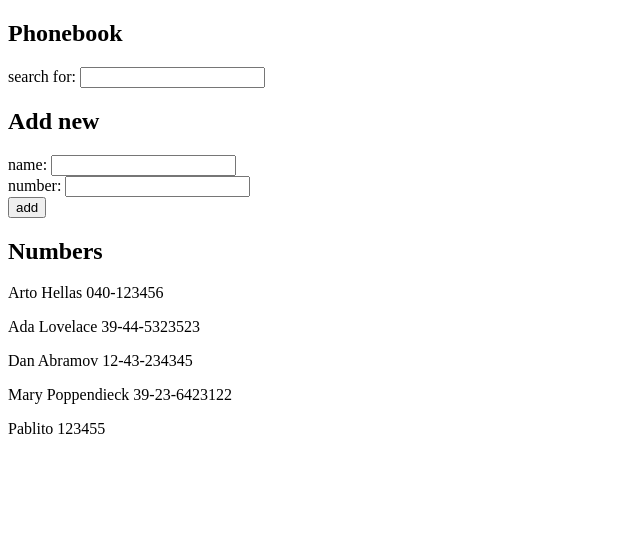
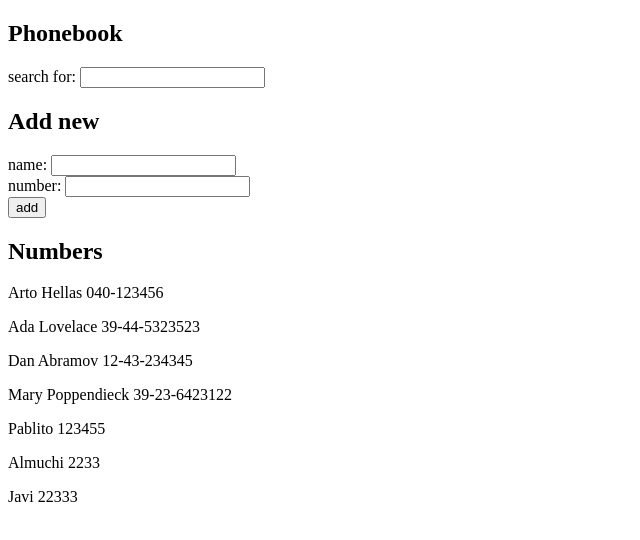
Before and after one commit to pnandez/FullstackOpen, a React (Create React App) app in the folder part2/phonebook/: page / in a window 1280 px wide. Shown: the top 540 px of the page, without its empty margins (0-640 px from the left). Built offline with nearby package versions, Linux system fonts and the light colour scheme; data requests are answered from the project's data file.

Commit message:
Excercise 2.16

```diff
--- a/part2/phonebook/db.json
+++ b/part2/phonebook/db.json
@@ -24,6 +24,16 @@
       "name": "Pablito",
       "number": "123455",
       "id": 5
+    },
+    {
+      "name": "Almuchi",
+      "number": "2233",
+      "id": 6
+    },
+    {
+      "name": "Javi",
+      "number": "22333",
+      "id": 7
     }
   ]
 }
--- a/part2/phonebook/src/App.js
+++ b/part2/phonebook/src/App.js
@@ -3,7 +3,7 @@ import DisplayPerson from './Components/DisplayPerson'
 import FilterPerson from './Components/FilterPerson'
 import NewPersonForm from './Components/NewPersonForm'
 import Persons from './Components/Persons'
-import axios from 'axios'
+import phoneBook from './Services/PhoneBook'
 
 const App = () => {
 
@@ -14,9 +14,10 @@ const App = () => {
   const [nameToSearch, setNameToSearch] = useState('')
 
   useEffect(() => {
-    const promise = axios.get("http://localhost:3001/persons")
-    promise.then(response => {
-      setPersons(response.data)
+
+    phoneBook.getAll()
+    .then(person => {
+      setPersons(person)
     })
   }, [])
 
@@ -36,9 +37,8 @@ const App = () => {
 
 
     checkIfNewPersonExists(newPerson) ? window.alert(`${newPerson['name']} already exists`) :
-    axios.post("http://localhost:3001/persons", newPerson)
-      .then(response =>{
-        setPersons(persons.concat(newPerson))
+    phoneBook.create(newPerson).then(person =>{
+       setPersons(persons.concat(person))
         setNewName("")
         setNewPhone("")
       })
--- a/part2/phonebook/src/Components/Persons.js
+++ b/part2/phonebook/src/Components/Persons.js
@@ -5,7 +5,7 @@ const Persons = (props) => {
   return (
     <div>
         {props.personsToShow.map(person => <DisplayPerson key={person['id']} person={person} />)}
-      </div>
+    </div>
   )
 }
 
--- /dev/null
+++ b/part2/phonebook/src/Services/PhoneBook.js
@@ -0,0 +1,15 @@
+import axios from "axios";
+
+const baseURL = "http://localhost:3001/persons"
+
+const getAll = () => {
+  return axios.get(baseURL)
+    .then(response => response.data)
+}
+
+const create = newObject => {
+  return axios.post(baseURL, newObject)
+      .then(response =>response.data)
+}
+
+export default {getAll,create}
```
